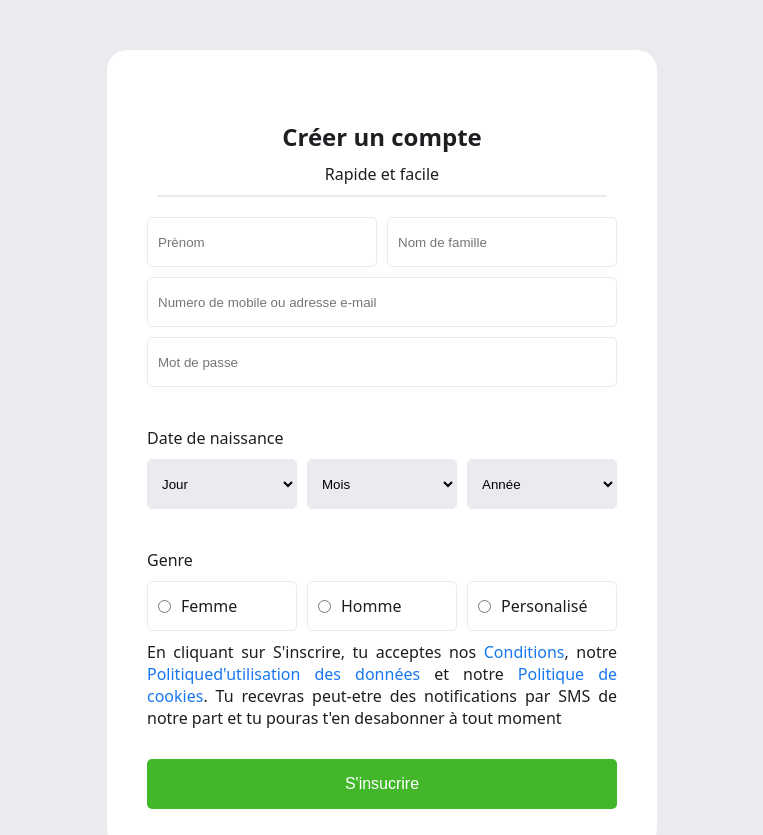
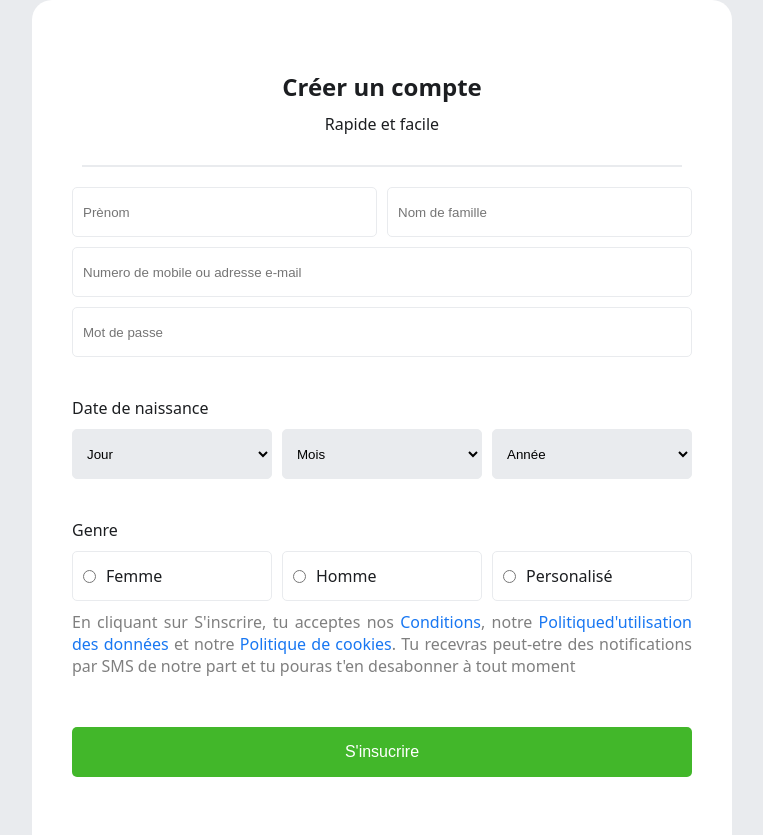
Before and after one commit to Epiphane-code/Facebook-SignUp, a plain HTML site: page index.html in a window 1280 px wide. Shown: the top 835 px of the page, without its empty margins (258-1021 px from the left). Drawn offline with Linux system fonts and the light colour scheme.

Commit message:
correction

```diff
--- a/style.css
+++ b/style.css
@@ -13,11 +13,12 @@ a:hover{
 
 body {
   display: flex;
+  min-width: 100vw;
+  min-height: 100vh;
   justify-content: center;
+  align-items: center;
   font-family: system-ui, -apple-system, 'Segoe UI', Roboto, Arial, sans-serif;
   background-color: #e9ebee;
-  min-width: 100vw;
-  min-height: auto;
   color: #1c1e21;
 }
 form {
@@ -25,12 +26,11 @@ form {
   background-color: white;
   flex-direction: column;
   align-items: start;
-  margin-top: 50px;
   border-radius: 20px;
-  box-shadow: rgba(0, 0, 0, 0.08);
+  box-shadow: rgba(0, 0, 0, 1);
   padding: 40px 20px;
-  max-width: 550px;
-  max-height: auto;
+  max-width: 700px;
+  min-height: 1000px;
   gap: 10px;
 }
 label{
@@ -47,6 +47,9 @@ label{
   width: 100%;
   padding: 0 20px 0 20px;
   gap: 10px;
+}
+.s1 p{
+  margin-bottom: 20px;
 }
 
 .s1{
@@ -76,6 +79,7 @@ label{
 input, select{
   padding-left: 10px;
   border: solid 1px #e9ebee;
+  color: fieldtext;
 }
 input:focus, select:focus{
   outline-color:  #1c1e21;
@@ -99,6 +103,12 @@ button{
 hr{
   border: 1px solid #e9ebee;
 }
+.s6 .abdel {
+  text-align:justify;
+  margin-bottom: 20px;
+  color: rgba(0, 0, 0, 0.5);
+}
+
 @media screen and (max-width:768px) {
   .s2{
     grid-template-columns: 1fr;
```
